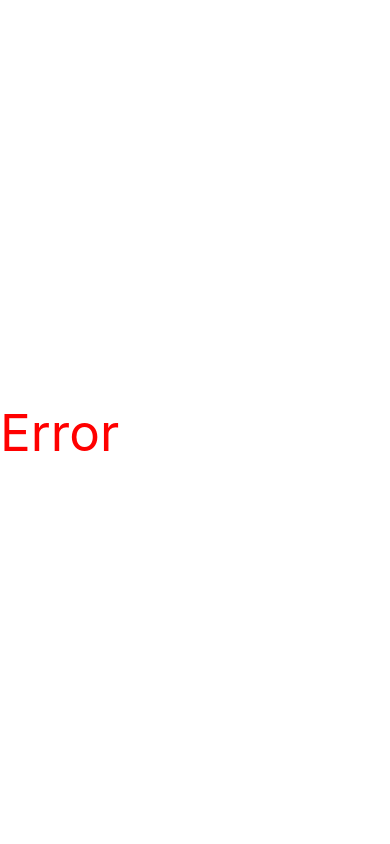
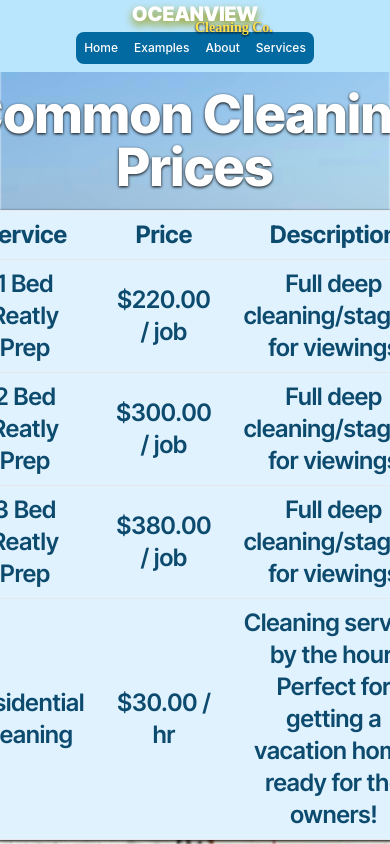
Before and after one commit to frenzie24/oceanviewcleaning, a React (Vite) app in the folder oceanview-cleaning/: page /Services in a window 390 px wide. Before the commit this address had no page. Built offline with nearby package versions, Linux system fonts and the light colour scheme; a web font is replaced by a local one.

Commit message:
potential fix to display bug on some mobile devices. pricesandcontact.jsx refractored into services page prices are now stored as an independent json = getting ready for potential back-end changed components to have uniform default font of Inter Tight for design consistency

```diff
--- a/oceanview-cleaning/src/components/About.jsx
+++ b/oceanview-cleaning/src/components/About.jsx
@@ -3,7 +3,7 @@ import Logo from './Logo';
 
 const About = () => {
     return (
-        <div className='w-content flex flex-row flex-wrap font-interTight justify-center items-start [&_div]:px-2'>
+        <div className='w-content flex flex-row flex-wrap font-interTight text-white justify-center items-start [&_div]:px-2'>
 
 
             <div className="max-w-96 text-base font-medium drop-shadow-[2px_2.5px_1px_rgba(0,0,0,1)]">
--- a/oceanview-cleaning/src/components/Navbar.jsx
+++ b/oceanview-cleaning/src/components/Navbar.jsx
@@ -11,7 +11,7 @@ export default function NavBar() {
                 <li className='text-xs md:text-lg hover:bg-sky-800 hover:rounded-lg'><Link to="/">Home</Link></li>
                 <li className='text-xs md:text-lg hover:bg-sky-800 hover:rounded-lg'><Link to="/carousel">Examples</Link></li>
                 <li className='text-xs md:text-lg hover:bg-sky-800 hover:rounded-lg'><Link to="/about">About</Link></li>
-                <li className='text-xs md:text-lg hover:bg-sky-800 hover:rounded-lg'><Link to="/pricesandcontact">Contact and Pricing</Link></li>
+                <li className='text-xs md:text-lg hover:bg-sky-800 hover:rounded-lg'><Link to="/services">Services</Link></li>
             </ul>
         </nav>
     )
--- a/oceanview-cleaning/src/main.jsx
+++ b/oceanview-cleaning/src/main.jsx
@@ -7,7 +7,7 @@ import './index.css'
 import { createBrowserRouter, RouterProvider } from 'react-router-dom';
 import Home from './views/Home';
 import Carousel from './views/Carousel';
-import PricesAndContact from './views/PricesAndContact';
+import Services from './views/Services/index.jsx';
 import About from './components/About.jsx';
 import Error from './views/Error'
 // Define the accessible routes, and which components respond to which URL
@@ -31,8 +31,8 @@ const router = createBrowserRouter([
         element: <Carousel />,
       },
       {
-        path: '/PricesAndContact',
-        element: <PricesAndContact />,
+        path: '/Services',
+        element: <Services />,
       },
 
 
--- /dev/null
+++ b/oceanview-cleaning/src/services_data.js
@@ -0,0 +1,37 @@
+export default [
+    /*
+    OBJ structure
+    {
+        "service" : "name of service",
+        "price" : "price of service",
+        "isHourly" : "true||false" // if isHourly then "/ hr" goes in the column else  '/ job'
+        "Description" : "description of service"
+    }
+    */
+    {
+        service: "1 Bed Reatly Prep",
+        price: "$220.00",
+        isHourly: false,
+        description: "Full deep cleaning/staging for viewings"
+    },
+    {
+        service: "2 Bed Reatly Prep",
+        price: "$300.00",
+        isHourly: false,
+        description: "Full deep cleaning/staging for viewings"
+    },
+    {
+        service: "3 Bed Reatly Prep",
+        price: "$380.00",
+        isHourly: false,
+        description: "Full deep cleaning/staging for viewings"
+    },
+    {
+        service: "Residential Cleaning",
+        price: "$30.00",
+        isHourly: true,
+        description: "Cleaning service by the hour.  Perfect for getting a vacation home ready for the owners!"
+    },
+
+
+];
--- /dev/null
+++ b/oceanview-cleaning/src/views/Contact/data.js
@@ -0,0 +1,11 @@
+export default {
+    /*
+    OBJ structure
+    {
+        phone: "phone number"
+        email: "email address"
+    }
+    */
+   phone: '(850) 814-1566',
+   email: 'oceanviewcleans@gmail.com',
+}
--- /dev/null
+++ b/oceanview-cleaning/src/views/Contact/index.jsx
@@ -0,0 +1,17 @@
+import React from 'react';
+import FBLink from '../components/FBLink';
+import {data as contact_data} from './data';
+
+function Contact() {
+  return (
+    <div className='flex flex-col flex-wrap justify-center items-center font-interTight text-2xl text-white text-center drop-shadow-[2px_1.5px_1.5px_rgba(0,0,0,1.0)] pb-10'>
+      <h2 className='font-bold'>Contact Us</h2>
+      <p><a href="tel:+18508141566" className="text-white hover:underline">{data.phone}</a></p>
+      <p><a href="mailto:oceanviewcleans@gmail.com" className="text-white hover:underline">{data.email}</a></p>
+      <p>Connect with us on Facebook</p>
+      <FBLink />
+    </div>
+  );
+}
+
+export default Contact;
--- a/oceanview-cleaning/src/views/Prices.jsx
+++ /dev/null
@@ -1,44 +0,0 @@
-import React from 'react';
-
-function Prices() {
-  return (
-
-    <div className="w-fit overflow-x-auto font-interTight flex flex-row flex-wrap justify-center items-center text-center text-2xl text-white font-semibold drop-shadow-[0_1.5px_1.5px_rgba(0,0,0,1.0)]">
-      <h2 className='w-full  font-extrabold p-4'>Common Cleaning Prices</h2>
-      <table className="min-w-content bg-sky-100 border border-gray-200 text-sky-900">
-        <thead>
-          <tr>
-            <th className="py-2 px-4 border-b">Service</th>
-            <th className="py-2 px-4 border-b">Price</th>
-          </tr>
-        </thead>
-        <tbody>
-          <tr>
-            <td className="py-2 px-4 border-b">Realtor Prep</td>
-            <td className="py-2 px-4 border-b">All Realtor Prices are a Flat Rate</td>
-          </tr>
-          <tr>
-            <td className="py-2 px-4 border-b">1 Bed</td>
-            <td className="py-2 px-4 border-b">$220.00</td>
-          </tr>
-          <tr>
-            <td className="py-2 px-4 border-b">2 Bed</td>
-            <td className="py-2 px-4 border-b">$300.00</td>
-          </tr>
-          <tr>
-            <td className="py-2 px-4 border-b">3 Bed</td>
-            <td className="py-2 px-4 border-b">$380.00</td>
-          </tr>
-          <tr>
-            <td className="py-2 px-4 border-b">Condo Cleaning</td>
-            <td className="py-2 px-4 border-b">$25.00 / hr</td>
-          </tr>
-        </tbody>
-      </table>
-      <h3 className='w-full text-3xl font-semibold p-4'>Prices are subject to change depending on project needs.</h3>
-      <h3 className='w-full text-3xl font-semibold p-4'>Please contact us with any questions!</h3>
-    </div>
-  );
-}
-
-export default Prices;
--- /dev/null
+++ b/oceanview-cleaning/src/views/Prices/data.js
@@ -0,0 +1,37 @@
+export default [
+    /*
+    OBJ structure
+    {
+        "service" : "name of service",
+        "price" : "price of service",
+        "isHourly" : "true||false" // if isHourly then "/ hr" goes in the column else  '/ job'
+        "Description" : "description of service"
+    }
+    */
+    {
+        service: "1 Bed Reatly Prep",
+        price: "$220.00",
+        isHourly: false,
+        description: "Full deep cleaning/staging for viewings"
+    },
+    {
+        service: "2 Bed Reatly Prep",
+        price: "$300.00",
+        isHourly: false,
+        description: "Full deep cleaning/staging for viewings"
+    },
+    {
+        service: "3 Bed Reatly Prep",
+        price: "$380.00",
+        isHourly: false,
+        description: "Full deep cleaning/staging for viewings"
+    },
+    {
+        service: "Residential Cleaning",
+        price: "$30.00",
+        isHourly: true,
+        description: "Cleaning service by the hour.  Perfect for getting a vacation home ready for the owners!"
+    },
+
+
+];
--- /dev/null
+++ b/oceanview-cleaning/src/views/Prices/index.jsx
@@ -0,0 +1,38 @@
+import React from 'react';
+// js file that holds data for prices while i contemplate whether or not to make a backend for this project
+
+import data from "./data"
+
+const Prices = () => {
+  return (
+    <div className="w-fit overflow-x-auto font-interTight flex flex-row flex-wrap justify-center items-center text-center text-2xl text-white font-semibold drop-shadow-[0_1.5px_1.5px_rgba(0,0,0,1.0)]">
+      <h2 className='w-full font-extrabold p-4'>Common Cleaning Prices</h2>
+      <table className=" min-w-content bg-sky-100 border border-gray-200 text-sky-900 mx-4">
+        <thead>
+          <tr>
+            <th className="py-2 px-4 border-b">Service</th>
+            <th className="py-2 px-4 border-b">Price</th>
+            <th className="py-2 px-4 border-b">Description</th>
+          </tr>
+        </thead>
+        <tbody>
+          {data.map((entry, index) => {
+            // for each entry in Services, return a row for the table
+            return (
+              <tr key={entry.key ? entry.key : index}>
+                <td className="py-2 px-4 border-b">{entry.service}</td>
+                <td className="py-2 px-4 border-b">{entry.price}{entry.isHourly ? " / hr" : " / job"}</td>
+                <td className="py-2 px-4 border-b">{entry.description}</td>
+              </tr>
+            )
+          })}
+
+        </tbody>
+      </table>
+      <h3 className='w-full text-3xl font-semibold mt-2 mx-8'>Prices are subject to change depending on project needs.</h3>
+      <h3 className='w-full text-3xl font-semibold mx-8'>Please contact us with any questions!</h3>
+    </div>
+  );
+};
+
+export default Prices;
--- a/oceanview-cleaning/src/views/PricesAndContact.jsx
+++ /dev/null
@@ -1,16 +0,0 @@
-import React from 'react';
-import Prices from './Prices';
-import Contact from './Contact';
-
-function PricesAndContact() {
-
-    return (
-        <div>
-            <Prices />
-            <Contact />
-        </div>
-    );
-}
-
-
-export default PricesAndContact;
--- /dev/null
+++ b/oceanview-cleaning/src/views/Services/index.jsx
@@ -0,0 +1,16 @@
+import React from 'react';
+import Prices from '../Prices/index.jsx';
+import Contact from '../Contact';
+
+function Services() {
+
+    return (
+        <div>
+            <Prices />
+            <Contact />
+        </div>
+    );
+}
+
+
+export default Services;
```
Also changed, not shown: package.json (added, +41 -0 lines), 1 other file (tests, documents, lock files or other folders).
